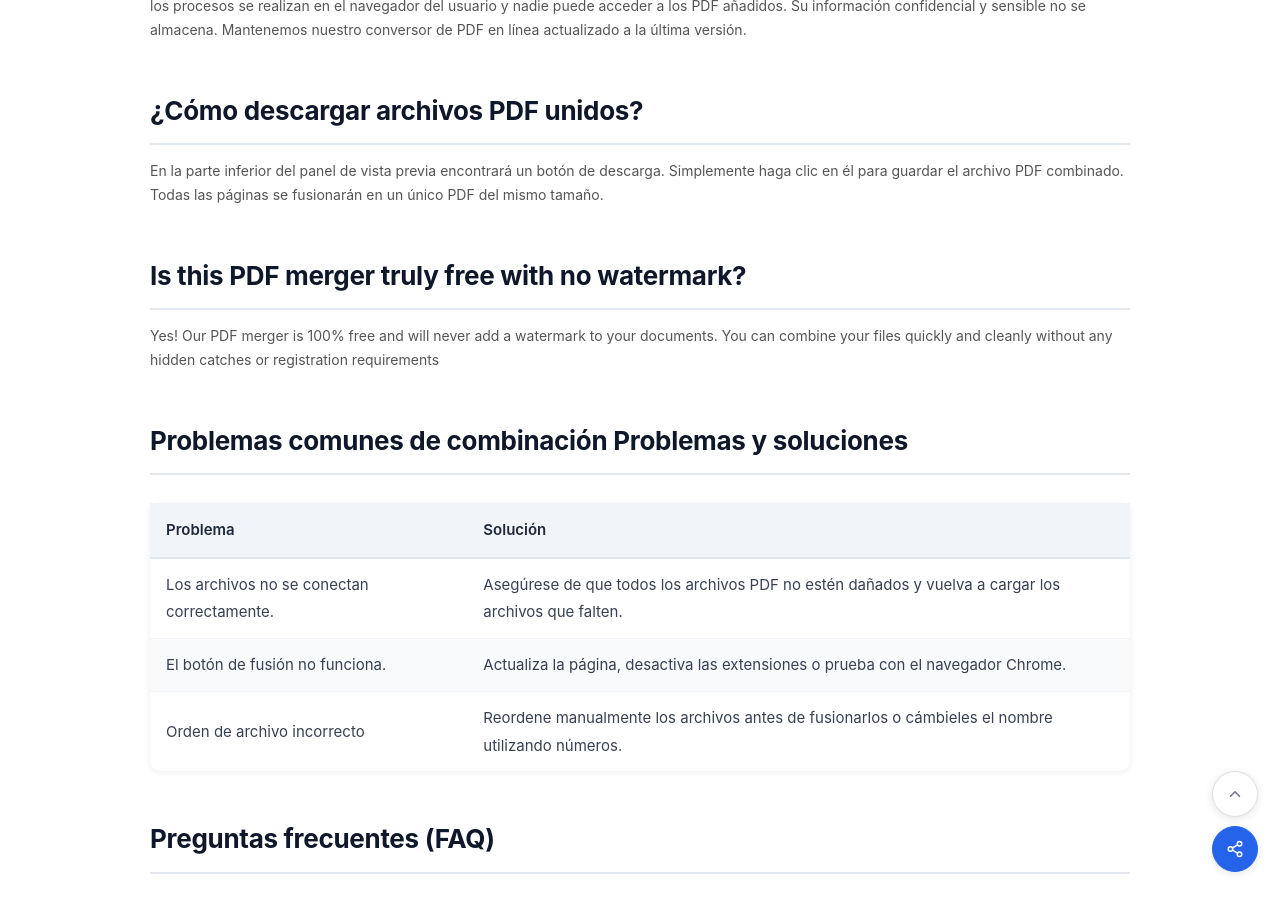
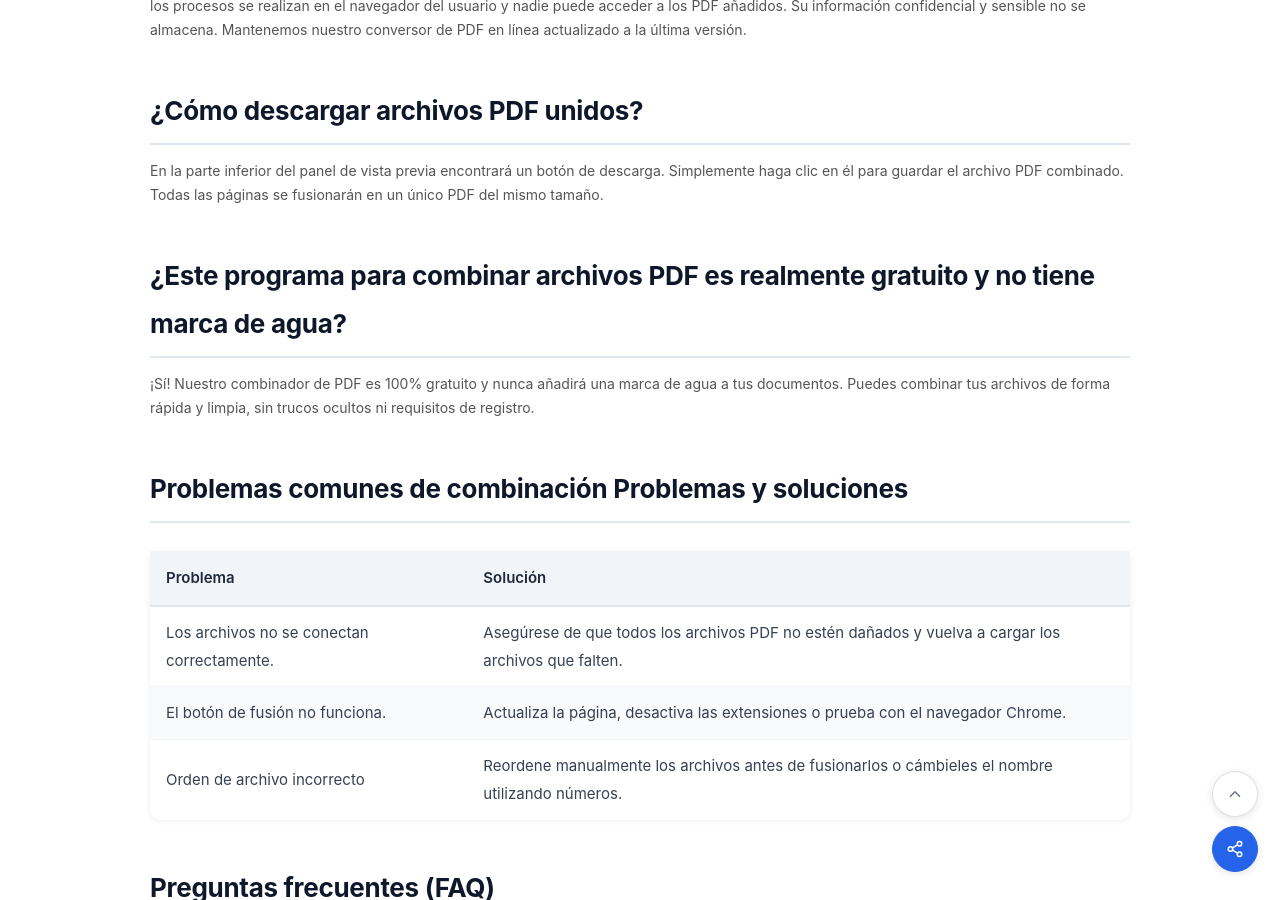
Before and after one commit to rforrupesh/pdf, a Jekyll site: the page built from index.html, in a window 1280 px wide and 900 px high, scrolled down 3148 px. Built offline with Jekyll 4.4.1, drawn with Linux system fonts in a browser that asks for light colours.

Commit message:
Update index.html

```diff
--- a/index.html
+++ b/index.html
@@ -567,9 +567,13 @@ scripts:
   En la parte inferior del panel de vista previa encontrará un botón de descarga. Simplemente haga clic en él para guardar el archivo PDF combinado. Todas las páginas se fusionarán en un único PDF del mismo tamaño.
         </p>
 
-       <h2 class="section-title">Is this PDF merger truly free with no watermark?
+       <h2 class="section-title"> ¿Este programa para combinar archivos PDF es realmente gratuito y no tiene marca de agua?
+
         </h2>
-<p class="section-body">Yes! Our PDF merger is 100% free and will never add a watermark to your documents. You can combine your files quickly and cleanly without any hidden catches or registration requirements </p>
+<p class="section-body"> ¡Sí! Nuestro combinador de PDF es 100% gratuito y nunca añadirá una marca de agua a tus documentos. Puedes combinar tus archivos de forma rápida y limpia, sin trucos ocultos ni requisitos de registro.
+
+
+</p>
         <h2 class="section-title">Problemas comunes de combinación Problemas y soluciones
 
         </h2>
```
